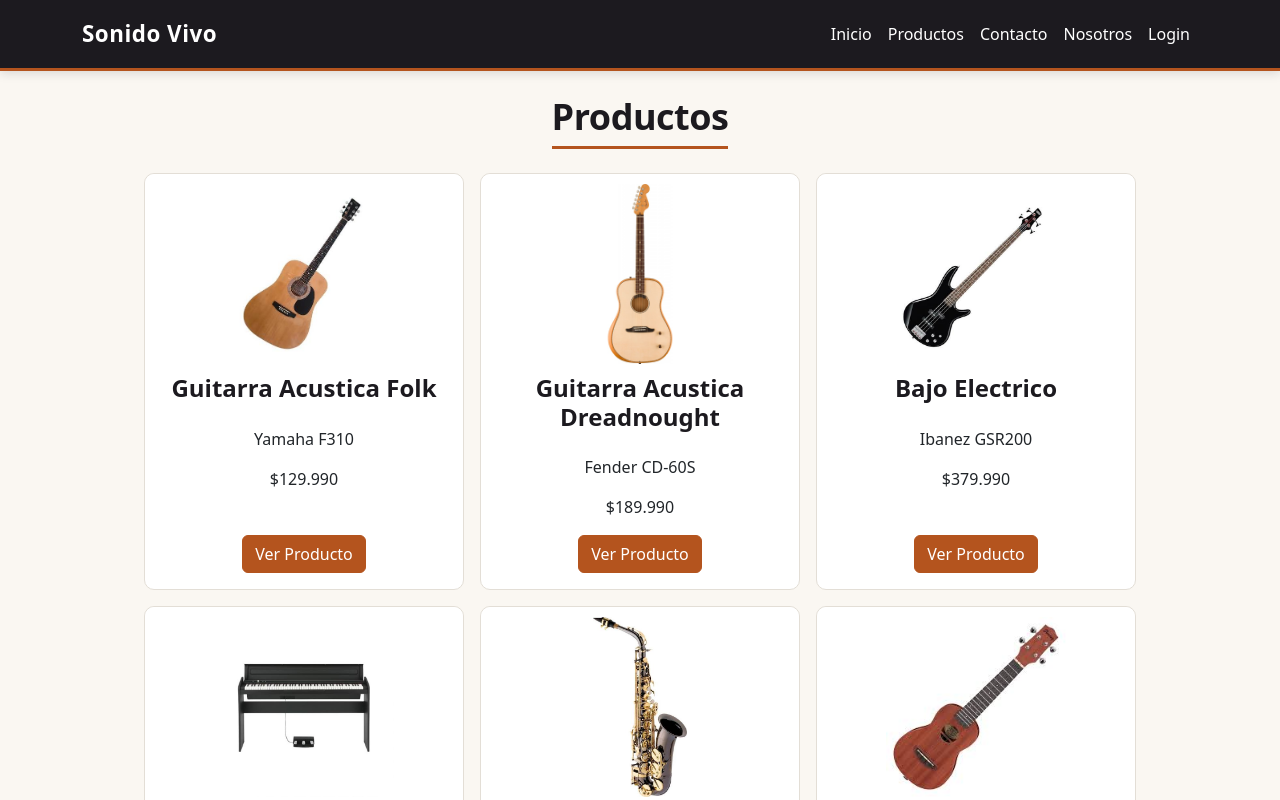
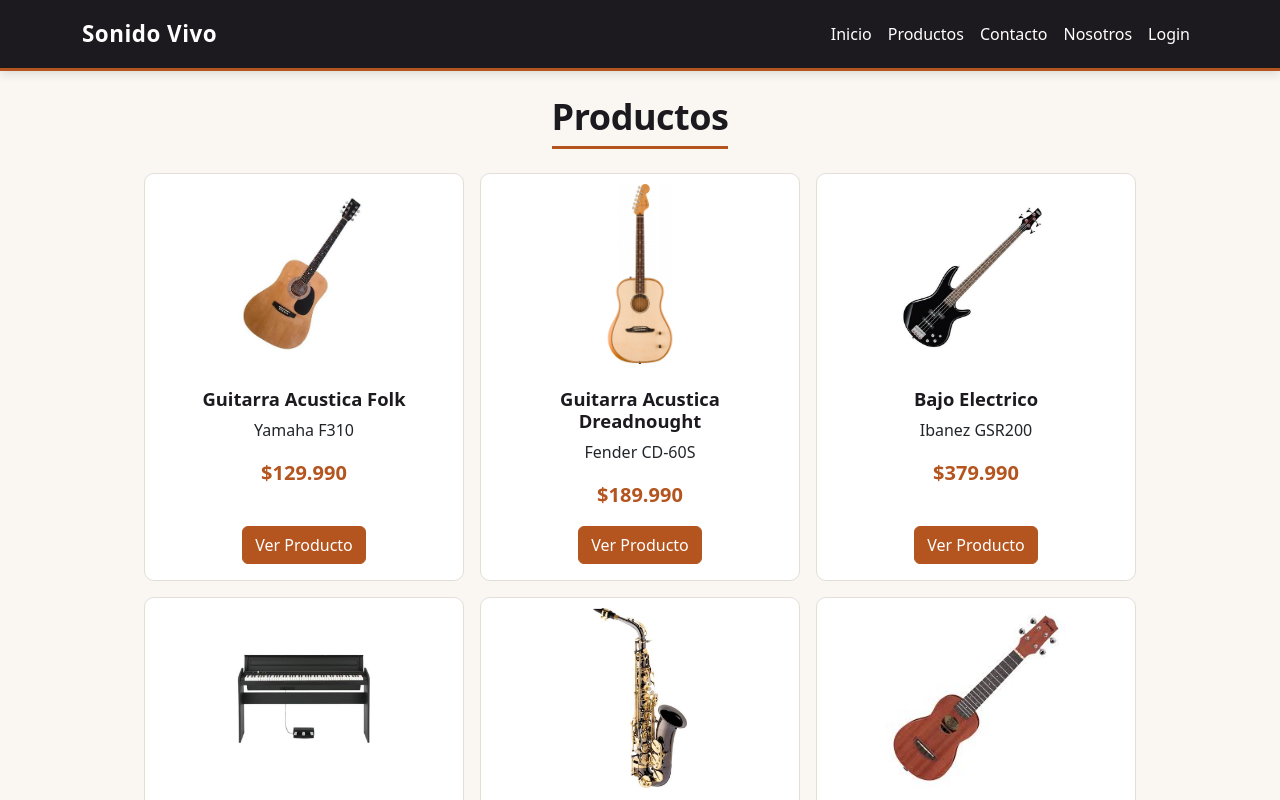
Before and after one commit to SYST3M644/SONIDO_VIVO_PROJECTO, a React (Vite) app: page /productos in a window 1280 px wide. Shown: the top 800 px of the page. Built offline with nearby package versions, Linux system fonts and the light colour scheme.

Commit message:
Destacar el precio y ordenar el titulo de la tarjeta

```diff
--- a/src/App.css
+++ b/src/App.css
@@ -123,3 +123,19 @@
     border-bottom: 3px solid var(--sv-caoba);
     margin-bottom: 24px;
 }
+
+.tarjeta-producto h2 {
+    font-size: 1.15rem;
+    padding: 14px 16px 0 16px;
+    margin-bottom: 0;
+}
+
+.tarjeta-producto .card-body {
+    padding-top: 8px;
+}
+
+.precio-producto {
+    color: var(--sv-caoba);
+    font-size: 1.25rem;
+    font-weight: 600;
+}
--- a/src/componentes/moleculas/CardProductos.tsx
+++ b/src/componentes/moleculas/CardProductos.tsx
@@ -27,7 +27,7 @@
                     {descripcion}
                 </p>
 
-                <p className="card-text">
+                <p className="card-text precio-producto">
                     ${precio.toLocaleString("es-CL")}
                 </p>
 
```
